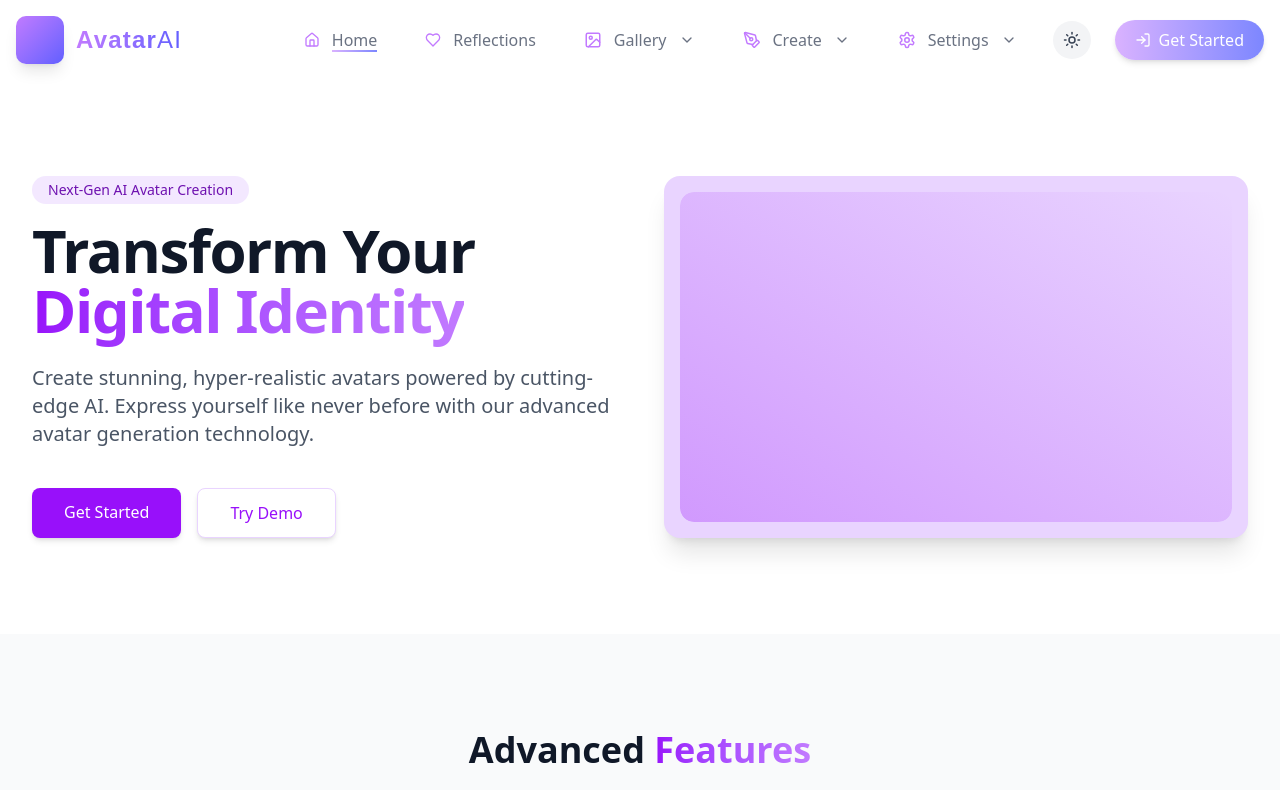
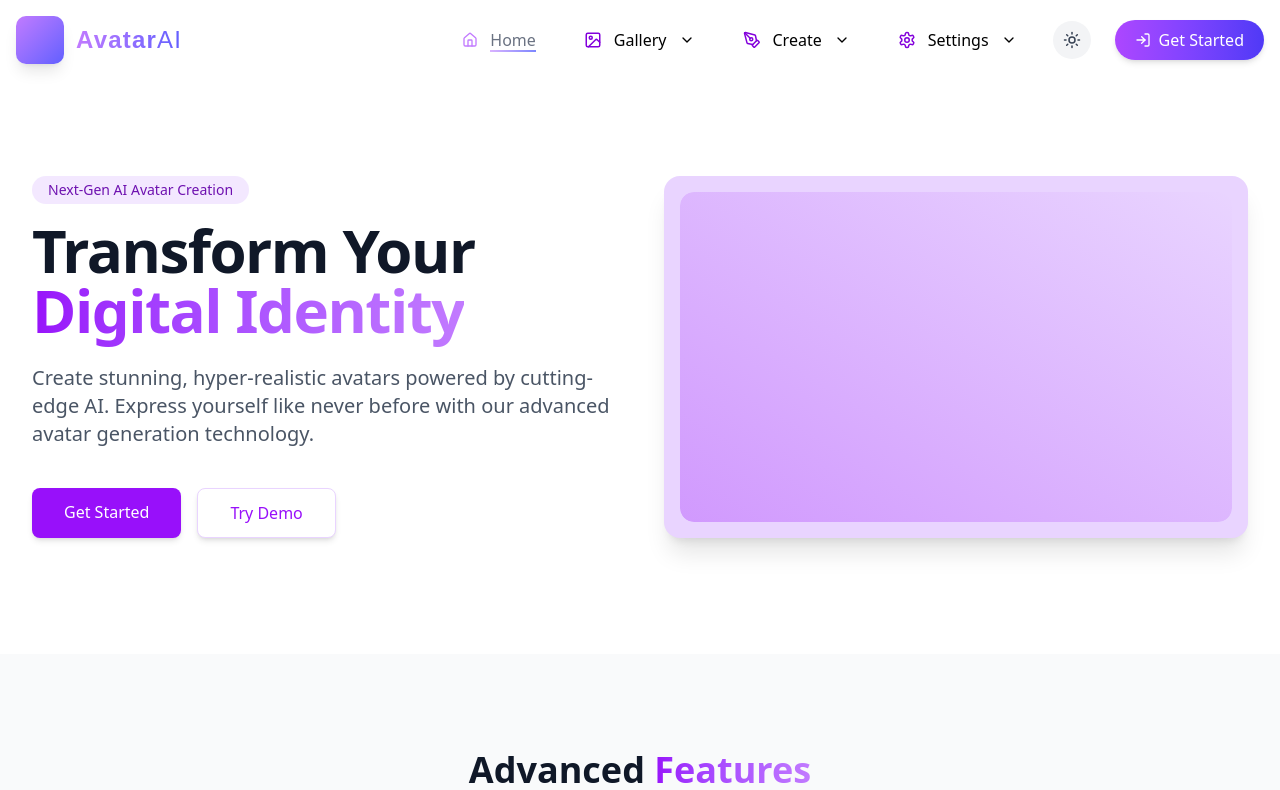
Before and after one commit to XENEFER1729/AvataR2, a Next.js app in the folder my-app/: page / in a window 1280 px wide. Shown: the top 790 px of the page. Built offline with nearby package versions, Linux system fonts and the light colour scheme.

Commit message:
modified ui

```diff
--- a/my-app/src/app/createAvatarP/page.tsx
+++ b/my-app/src/app/createAvatarP/page.tsx
@@ -4,7 +4,7 @@ import Main from "./CreateAvatar"
 const page = () => {
   return (
     <div className='p-6 '>
-      <Main></Main>
+      <Main/>
     </div>
   )
 }
--- a/my-app/src/app/demo/page.tsx
+++ b/my-app/src/app/demo/page.tsx
@@ -19,7 +19,7 @@ const LiveDemoTeaser = () => {
           Type a prompt, watch the avatar talk — all in real time. No setup, no hassle. Just click and be amazed.
         </p>
         <a
-          href="/generate"
+          href="/dashboard"
           className="inline-block bg-purple-600 hover:bg-purple-700 hover:scale-[1.03] transition-all px-6 py-3 text-lg font-medium rounded-full shadow-lg"
         >
           Try the Demo 🚀
--- a/my-app/src/app/globals.css
+++ b/my-app/src/app/globals.css
@@ -70,71 +70,71 @@
 
 :root {
   --radius: 0.625rem;
-  --background: #ffffff;
-  --foreground: #252527;
-  --card: #ffffff;
-  --card-foreground: #252527;
-  --popover: #ffffff;
-  --popover-foreground: #252527;
-  --primary: #343436;
-  --primary-foreground: #fbfbfc;
-  --secondary: #f7f7f8;
-  --secondary-foreground: #343436;
-  --muted: #f7f7f8;
-  --muted-foreground: #8e8e93;
-  --accent: #f7f7f8;
-  --accent-foreground: #343436;
-  --destructive: #e11d48;
-  --border: #ebecef;
-  --input: #ebecef;
-  --ring: #b4b4b4;
-  --chart-1: #3b82f6;
-  --chart-2: #0ea5e9;
-  --chart-3: #4f46e5;
-  --chart-4: #f59e0b;
-  --chart-5: #ef4444;
-  --sidebar: #fafafa;
-  --sidebar-foreground: #252527;
-  --sidebar-primary: #343436;
-  --sidebar-primary-foreground: #fafafa;
-  --sidebar-accent: #f7f7f8;
-  --sidebar-accent-foreground: #343436;
-  --sidebar-border: #ebecef;
-  --sidebar-ring: #b4b4b4;
+  --background: oklch(1 0 0);
+  --foreground: oklch(0.145 0 0);
+  --card: oklch(1 0 0);
+  --card-foreground: oklch(0.145 0 0);
+  --popover: oklch(1 0 0);
+  --popover-foreground: oklch(0.145 0 0);
+  --primary: oklch(0.205 0 0);
+  --primary-foreground: oklch(0.985 0 0);
+  --secondary: oklch(0.97 0 0);
+  --secondary-foreground: oklch(0.205 0 0);
+  --muted: oklch(0.97 0 0);
+  --muted-foreground: oklch(0.556 0 0);
+  --accent: oklch(0.97 0 0);
+  --accent-foreground: oklch(0.205 0 0);
+  --destructive: oklch(0.577 0.245 27.325);
+  --border: oklch(0.922 0 0);
+  --input: oklch(0.922 0 0);
+  --ring: oklch(0.708 0 0);
+  --chart-1: oklch(0.646 0.222 41.116);
+  --chart-2: oklch(0.6 0.118 184.704);
+  --chart-3: oklch(0.398 0.07 227.392);
+  --chart-4: oklch(0.828 0.189 84.429);
+  --chart-5: oklch(0.769 0.188 70.08);
+  --sidebar: oklch(0.985 0 0);
+  --sidebar-foreground: oklch(0.145 0 0);
+  --sidebar-primary: oklch(0.205 0 0);
+  --sidebar-primary-foreground: oklch(0.985 0 0);
+  --sidebar-accent: oklch(0.97 0 0);
+  --sidebar-accent-foreground: oklch(0.205 0 0);
+  --sidebar-border: oklch(0.922 0 0);
+  --sidebar-ring: oklch(0.708 0 0);
 }
 
 .dark {
-  --background: #252527;
-  --foreground: #fbfbfc;
-  --card: #343436;
-  --card-foreground: #fbfbfc;
-  --popover: #343436;
-  --popover-foreground: #fbfbfc;
-  --primary: #ebecef;
-  --primary-foreground: #343436;
-  --secondary: #44444b;
-  --secondary-foreground: #fbfbfc;
-  --muted: #44444b;
-  --muted-foreground: #b4b4b4;
-  --accent: #44444b;
-  --accent-foreground: #fbfbfc;
-  --destructive: #f43f5e;
-  --border: rgba(255, 255, 255, 0.1);
-  --input: rgba(255, 255, 255, 0.15);
-  --ring: #8e8e93;
-  --chart-1: #818cf8;
-  --chart-2: #38bdf8;
-  --chart-3: #ef4444;
-  --chart-4: #c084fc;
-  --chart-5: #f97316;
-  --sidebar: #343436;
-  --sidebar-foreground: #fbfbfc;
-  --sidebar-primary: #818cf8;
-  --sidebar-primary-foreground: #fbfbfc;
-  --sidebar-accent: #44444b;
-  --sidebar-accent-foreground: #fbfbfc;
-  --sidebar-border: rgba(255, 255, 255, 0.1);
-  --sidebar-ring: #8e8e93;
+  --background: oklch(0.145 0 0);
+  --foreground: oklch(0.985 0 0);
+  --card: oklch(0.205 0 0);
+  --card-foreground: oklch(0.985 0 0);
+  --popover: oklch(0.205 0 0);
+  --popover-foreground: oklch(0.985 0 0);
+  --primary: oklch(0.922 0 0);
+  --primary-foreground: oklch(0.205 0 0);
+  --secondary: oklch(0.269 0 0);
+  --secondary-foreground: oklch(0.985 0 0);
+  --muted: oklch(0.269 0 0);
+  --muted-foreground: oklch(0.708 0 0);
+  --accent: oklch(0.269 0 0);
+  --accent-foreground: oklch(0.985 0 0);
+  --destructive: oklch(0.704 0.191 22.216);
+  --border: oklch(1 0 0 / 10%);
+  --input: oklch(1 0 0 / 15%);
+  --ring: oklch(0.556 0 0);
+  --chart-1: oklch(0.488 0.243 264.376);
+  --chart-2: oklch(0.696 0.17 162.48);
+  --chart-3: oklch(0.769 0.188 70.08);
+  --chart-4: oklch(0.627 0.265 303.9);
+  --chart-5: oklch(0.645 0.246 16.439);
+  --sidebar: oklch(0.205 0 0);
+  --sidebar-foreground: oklch(0.985 0 0);
+  --sidebar-primary: oklch(0.488 0.243 264.376);
+  --sidebar-primary-foreground: oklch(0.985 0 0);
+  --sidebar-accent: oklch(0.269 0 0);
+  --sidebar-accent-foreground: oklch(0.985 0 0);
+  --sidebar-border: oklch(1 0 0 / 10%);
+  --sidebar-ring: oklch(0.556 0 0);
 }
 
 @layer base {
--- a/my-app/src/app/home/Features.tsx
+++ b/my-app/src/app/home/Features.tsx
@@ -1,9 +1,9 @@
 // src/app/home/Features.tsx
-'use client'
+"use client";
 
-import React from 'react';
-import { Sparkles, Wand2, Shield, ZoomIn, Clock, Download } from 'lucide-react';
-import { motion } from 'framer-motion';
+import React from "react";
+import { Sparkles, Wand2, Shield, ZoomIn, Clock, Download } from "lucide-react";
+import { motion } from "framer-motion";
 
 interface FeatureCardProps {
   icon: React.ReactNode;
@@ -12,7 +12,12 @@ interface FeatureCardProps {
   index: number;
 }
 
-const FeatureCard: React.FC<FeatureCardProps> = ({ icon, title, description, index }) => {
+const FeatureCard: React.FC<FeatureCardProps> = ({
+  icon,
+  title,
+  description,
+  index,
+}) => {
   return (
     <motion.div
       initial={{ opacity: 0, y: 30 }}
@@ -22,12 +27,14 @@ const FeatureCard: React.FC<FeatureCardProps> = ({ icon, title, description, ind
         duration: 0.6,
         delay: index * 0.1,
       }}
-      className="p-6 bg-white dark:bg-gray-800 rounded-xl shadow-md hover:shadow-lg transition-all duration-300 border border-gray-100 dark:border-gray-700 relative z-10 group hover:scale-[1.03]"
+      className="p-6 bg-white dark:bg-black rounded-xl shadow-md hover:shadow-lg transition-all duration-300 border border-gray-100 dark:border-gray-900 relative z-10 group hover:scale-[1.03]"
     >
       <div className="w-12 h-12 flex items-center justify-center rounded-lg bg-purple-100 dark:bg-purple-900 text-purple-600 dark:text-purple-300 mb-4 relative group-hover:scale-[1.21] transition-all ease-linear">
         {icon}
       </div>
-      <h3 className="text-xl font-semibold text-gray-900 dark:text-white mb-2 relative">{title}</h3>
+      <h3 className="text-xl font-semibold text-gray-900 dark:text-white mb-2 relative">
+        {title}
+      </h3>
       <p className="text-gray-600 dark:text-gray-300 relative">{description}</p>
     </motion.div>
   );
@@ -38,40 +45,48 @@ const Features: React.FC = () => {
     {
       icon: <Sparkles size={24} />,
       title: "Hyper-Realistic Output",
-      description: "Our advanced AI generates avatars so realistic they're indistinguishable from professional photography."
+      description:
+        "Our advanced AI generates avatars so realistic they're indistinguishable from professional photography.",
     },
     {
       icon: <Wand2 size={24} />,
       title: "One-Click Generation",
-      description: "Transform your photos into stunning professional avatars with just a single click."
+      description:
+        "Transform your photos into stunning professional avatars with just a single click.",
     },
     {
       icon: <ZoomIn size={24} />,
       title: "High Resolution",
-      description: "Get Crystal-clear avatars in High resolution, perfect for any platform or print media."
+      description:
+        "Get Crystal-clear avatars in High resolution, perfect for any platform or print media.",
     },
     {
       icon: <Shield size={24} />,
       title: "Privacy First",
-      description: "Your photos are processed securely and never stored or shared with third parties."
+      description:
+        "Your photos are processed securely and never stored or shared with third parties.",
     },
     {
       icon: <Clock size={24} />,
       title: "Lightning Fast",
-      description: "Get your realistic avatars in seconds, not minutes or hours like other services."
+      description:
+        "Get your realistic avatars in seconds, not minutes or hours like other services.",
     },
     {
       icon: <Download size={24} />,
       title: "Multiple Formats",
-      description: "Download your avatars in various formats including PNG, JPEG, and SVG for different use cases."
-    }
+      description:
+        "Download your avatars in various formats including PNG, JPEG, and SVG for different use cases.",
+    },
   ];
 
   return (
-    <section id="features" className="relative py-16 md:py-24 bg-gray-50 dark:bg-gray-900 transition-colors duration-300 overflow-hidden">
+    <section
+      id="features"
+      className="relative py-16 md:py-24 bg-gray-50 mt-5 dark:bg-black transition-colors duration-300 overflow-hidden"
+    >
       {/* Background elements */}
       <div className="absolute w-full h-full top-0 left-0 overflow-hidden -z-10">
-
         {/* Logo watermark */}
         <div className="absolute bottom-10 right-10 opacity-5 dark:opacity-[0.02]">
           {/* <svg width="200" height="200" viewBox="0 0 100 100" className="text-purple-900 dark:text-purple-300">
@@ -90,10 +105,14 @@ const Features: React.FC = () => {
           transition={{ duration: 0.6 }}
         >
           <h2 className="text-3xl md:text-4xl font-bold text-gray-900 dark:text-white">
-            Advanced <span className="bg-clip-text text-transparent bg-gradient-to-r from-purple-600 to-purple-400 dark:from-purple-400 dark:to-purple-200">Features</span>
+            Advanced{" "}
+            <span className="bg-clip-text text-transparent bg-gradient-to-r from-purple-600 to-purple-400 dark:from-purple-400 dark:to-purple-200">
+              Features
+            </span>
           </h2>
           <p className="mt-4 text-xl text-gray-600 dark:text-gray-300 max-w-3xl mx-auto">
-            Everything you need to create stunning, professional realistic avatars
+            Everything you need to create stunning, professional realistic
+            avatars
           </p>
         </motion.div>
 
--- a/my-app/src/app/home/NavDropdown.tsx
+++ b/my-app/src/app/home/NavDropdown.tsx
@@ -47,7 +47,7 @@ const NavDropdown = () => {
       id: "gallery",
       title: "Gallery",
       icon: <ImageIcon size={18} />,
-      image: "/",
+      image: "/gallery.jpeg",
       description: "Explore and curate your personal reflections",
       items: [
         {
@@ -96,7 +96,7 @@ const NavDropdown = () => {
       id: "settings",
       title: "Settings",
       icon: <Settings size={18} />,
-      image: "/",
+      image: "/settings.jpg",
       description: "Personalize your mirror experience",
       items: [
         {
@@ -135,8 +135,8 @@ const NavDropdown = () => {
           onMouseEnter={() => handleMouseEnter(item.id)}
           onMouseLeave={handleMouseLeave}
         >
-          <button className="flex items-center space-x-3 text-gray-500 dark:text-gray-300 hover:text-gray-200 dark:hover:text-white cursor-pointer font-medium transition-colors px-3 py-2 rounded-full backdrop-blur-sm hover:shadow-sm group">
-            <span className="text-purple-400 group-hover:text-indigo-500 transition-colors">
+          <button className="flex items-center space-x-3 text-black dark:text-gray-300 dark:hover:text-white cursor-pointer font-medium transition-colors px-3 py-2 rounded-full backdrop-blur-sm dark:hover:shadow-sm group">
+            <span className="text-purple-700 dark:text-purple-400 group-hover:text-indigo-500 transition-colors">
               {item.icon}
             </span>
             <span className="relative">
--- a/my-app/src/app/home/Navbar.tsx
+++ b/my-app/src/app/home/Navbar.tsx
@@ -1,8 +1,20 @@
-"use client"
-import React, { useState, useEffect } from 'react';
-import { Menu, X, Home, Heart,ImageIcon, PenTool, Settings, MessageCircle, LogIn, Moon, Sun } from 'lucide-react';
-import { useTheme } from 'next-themes';
-import NavDropdown from './NavDropdown';
+"use client";
+import React, { useState, useEffect } from "react";
+import {
+  Menu,
+  X,
+  Home,
+  Heart,
+  ImageIcon,
+  PenTool,
+  Settings,
+  MessageCircle,
+  LogIn,
+  Moon,
+  Sun,
+} from "lucide-react";
+import { useTheme } from "next-themes";
+import NavDropdown from "./NavDropdown";
 
 type MobileNavLinkProps = {
   href: string;
@@ -37,8 +49,8 @@ const Navbar = () => {
       setScrolled(window.scrollY > 20);
     };
 
-        window.addEventListener('scroll', handleScroll);
-        return () => window.removeEventListener('scroll', handleScroll);
+    window.addEventListener("scroll", handleScroll);
+    return () => window.removeEventListener("scroll", handleScroll);
   }, []);
 
   const toggleMenu = () => {
@@ -46,13 +58,17 @@ const Navbar = () => {
   };
 
   const toggleTheme = () => {
-        setTheme(theme === 'light' ? 'dark' : 'light');
+    setTheme(theme === "light" ? "dark" : "light");
   };
 
   // Don't render theme toggle until mounted to prevent hydration mismatch
   if (!mounted) {
     return (
-            <nav className={`sticky top-0 z-50 transition-all duration-500 ${scrolled ? 'backdrop-blur-lg shadow-lg' : 'bg-transparent'}`}>
+      <nav
+        className={`sticky top-0 z-50 transition-all duration-500 ${
+          scrolled ? "backdrop-blur-lg shadow-lg" : "bg-transparent"
+        }`}
+      >
         <div className="container mx-auto p-4">
           <div className="flex justify-between items-center">
             {/* Placeholder for content while mounting */}
@@ -69,9 +85,15 @@ const Navbar = () => {
   }
 
   return (
-        <nav className={`sticky top-0 z-50 transition-all duration-500 ${
-            scrolled ? 'backdrop-blur-lg shadow-lg' : 'bg-transparent'
-        } ${theme === 'dark' ? 'text-white bg-gray-900/80' : 'text-gray-800 bg-white/80'}`}>
+    <nav
+      className={`sticky top-0 z-50 transition-all duration-500 ${
+        scrolled ? "backdrop-blur-lg shadow-lg" : "bg-transparent"
+      } ${
+        theme === "dark"
+          ? "text-white bg-gray-900/80"
+          : "text-gray-800 bg-white/80"
+      }`}
+    >
       <div className="container mx-auto p-4">
         <div className="flex justify-between items-center">
           {/* Logo and Title */}
@@ -89,24 +111,29 @@ const Navbar = () => {
 
           {/* Desktop Navigation */}
           <div className="hidden lg:flex items-center space-x-6">
-                        <NavLink href="#" activePage={activePage} setActivePage={setActivePage} icon={<Home size={16} />} text="Home"/>
-                        <NavLink href="#" activePage={activePage} setActivePage={setActivePage} icon={<Heart size={16} />} text="Reflections" />
+            <NavLink
+              href="/"
+              activePage={activePage}
+              setActivePage={setActivePage}
+              icon={<Home size={16} />}
+              text="Home"
+            />
             <NavDropdown />
 
             {/* Theme Toggle Button */}
             <button
               className={`p-2.5 rounded-full transition-all duration-300 ${
-                                theme === 'dark'
-                                    ? 'bg-gray-800 hover:bg-gray-700 text-yellow-300'
-                                    : 'bg-gray-100 hover:bg-gray-200 text-gray-700'
+                theme === "dark"
+                  ? "bg-gray-800 hover:bg-gray-700 text-yellow-300"
+                  : "bg-gray-100 hover:bg-gray-200 text-gray-700"
               }`}
               onClick={toggleTheme}
               aria-label="Toggle theme"
             >
-                            {theme === 'light' ? <Moon size={18} /> : <Sun size={18} />}
+              {theme === "light" ? <Moon size={18} /> : <Sun size={18} />}
             </button>
 
-                        <button className="bg-gradient-to-r cursor-pointer from-purple-300 to-indigo-400 hover:from-purple-400 hover:to-indigo-500 text-white px-5 py-2 rounded-full font-medium shadow-md flex items-center space-x-2 transition-all duration-300 hover:shadow-lg">
+            <button className="bg-gradient-to-r cursor-pointer from-purple-500 to-indigo-600 hover:from-purple-400 hover:to-indigo-600 text-white px-5 py-2 rounded-full font-medium shadow-md flex items-center space-x-2 transition-all duration-300 hover:shadow-lg">
               <LogIn size={16} />
               <span>Get Started</span>
             </button>
@@ -117,30 +144,29 @@ const Navbar = () => {
             {/* Theme Toggle for Mobile */}
             <button
               className={`p-2 rounded-full transition-all duration-300 ${
-                                theme === 'dark'
-                                    ? 'bg-gray-800 hover:bg-gray-700 text-yellow-300'
-                                    : 'bg-gray-100 hover:bg-gray-200 text-gray-700'
+                theme === "dark"
+                  ? "bg-gray-800 hover:bg-gray-700 text-yellow-300"
+                  : "bg-gray-100 hover:bg-gray-200 text-gray-700"
               }`}
               onClick={toggleTheme}
               aria-label="Toggle theme"
             >
-                            {theme === 'light' ? <Moon size={18} /> : <Sun size={18} />}
+              {theme === "light" ? <Moon size={18} /> : <Sun size={18} />}
             </button>
 
             {/* Menu Toggle Button */}
             <button
               className={`p-2 rounded-full transition-colors ${
-                                theme === 'dark'
-                                    ? 'hover:bg-gray-800'
-                                    : 'hover:bg-gray-100/80'
+                theme === "dark" ? "hover:bg-gray-800" : "hover:bg-gray-100/80"
               }`}
               onClick={toggleMenu}
               aria-label="Toggle menu"
             >
-                            {isMenuOpen ?
-                                <X size={24} className="text-indigo-400" /> :
+              {isMenuOpen ? (
+                <X size={24} className="text-indigo-400" />
+              ) : (
                 <Menu size={24} className="text-indigo-400" />
-                            }
+              )}
             </button>
           </div>
         </div>
@@ -148,15 +174,33 @@ const Navbar = () => {
         {/* Mobile Navigation Menu */}
         {isMenuOpen && (
           <div className="lg:hidden mt-4 pt-4 border-t border-gray-200/50 dark:border-gray-700/50 animate-fadeIn">
-                        <div className={`flex flex-col space-y-3 rounded-xl p-4 shadow-lg justify-center ${
-                            theme === 'dark' ? 'bg-gray-800' : 'bg-white'
-                        }`}>
+            <div
+              className={`flex flex-col space-y-3 rounded-xl p-4 shadow-lg justify-center ${
+                theme === "dark" ? "bg-gray-800" : "bg-white"
+              }`}
+            >
               <MobileNavLink href="/" icon={<Home size={16} />} text="Home" />
-                            <MobileNavLink href="#" icon={<Heart size={16} />} text="Reflections" />
-                            <MobileNavLink href="#" icon={<ImageIcon size={16} />} text="Gallery" />
-                            <MobileNavLink href="dashboard" icon={<PenTool size={16} />} text="Create" />
-                            <MobileNavLink href="settings/privacy" icon={<Settings size={16} />} text="Settings" />
-                            <MobileNavLink href="#" icon={<LogIn size={16} />} text="Sign Up" isButton={true} />
+              <MobileNavLink
+                href="#"
+                icon={<ImageIcon size={16} />}
+                text="Gallery"
+              />
+              <MobileNavLink
+                href="dashboard"
+                icon={<PenTool size={16} />}
+                text="Create"
+              />
+              <MobileNavLink
+                href="settings/privacy"
+                icon={<Settings size={16} />}
+                text="Settings"
+              />
+              <MobileNavLink
+                href="#"
+                icon={<LogIn size={16} />}
+                text="Sign Up"
+                isButton={true}
+              />
             </div>
           </div>
         )}
@@ -165,13 +209,21 @@ const Navbar = () => {
   );
 };
 
-const NavLink = ({ href, icon, text, activePage, setActivePage }: NavLinkProps) => (
+const NavLink = ({
+  href,
+  icon,
+  text,
+  activePage,
+  setActivePage,
+}: NavLinkProps) => (
   <a
     href={href}
     onClick={() => setActivePage(text)}
     className="flex items-center space-x-3 text-gray-500 dark:text-gray-300 hover:text-gray-800 dark:hover:text-gray-100 font-medium transition-colors px-3 py-2 rounded-full backdrop-blur-sm hover:shadow-sm group"
   >
-        <span className="text-purple-400 group-hover:text-indigo-500 transition-colors">{icon}</span>
+    <span className="text-purple-400 group-hover:text-indigo-500 transition-colors">
+      {icon}
+    </span>
     <span className="relative">
       {text}
       <span
@@ -183,12 +235,19 @@ const NavLink = ({ href, icon, text, activePage, setActivePage }: NavLinkProps)
   </a>
 );
 
-const MobileNavLink = ({ href, icon, text, isButton, onClick }: MobileNavLinkProps) => (
+const MobileNavLink = ({
+  href,
+  icon,
+  text,
+  isButton,
+  onClick,
+}: MobileNavLinkProps) => (
   <a
     href={href}
     onClick={onClick}
     className={`flex items-center space-x-3 font-medium transition-colors p-3 rounded-full
-          ${isButton
+          ${
+            isButton
               ? "bg-gradient-to-r from-purple-300 to-indigo-400 hover:from-purple-400 hover:to-indigo-500 text-white justify-center shadow-md"
               : "text-gray-500 dark:text-gray-300 hover:text-indigo-500 dark:hover:text-indigo-300 hover:bg-white/70 dark:hover:bg-gray-700/70 backdrop-blur-sm"
           }`}
--- a/my-app/src/app/home/Showcase.tsx
+++ b/my-app/src/app/home/Showcase.tsx
@@ -9,7 +9,7 @@ const Showcase: React.FC = () => {
   return (
     <section
       id="showcase"
-      className="relative py-16 md:py-24 bg-white dark:bg-gray-900 transition-colors duration-300 overflow-hidden"
+      className="relative py-16 md:py-24 bg-white dark:bg-black transition-colors duration-300 overflow-hidden"
     >
       <div className="container mx-auto px-4 sm:px-6 lg:px-8">
         <div className="text-center mb-12">
```
Also changed, not shown: my-app/src/app/home/Testimonials.tsx (+16 -9 lines), my-app/public/gallery.jpeg (added), my-app/public/settings.jpg (added). Lines whose indentation alone changed are shown as unchanged.
